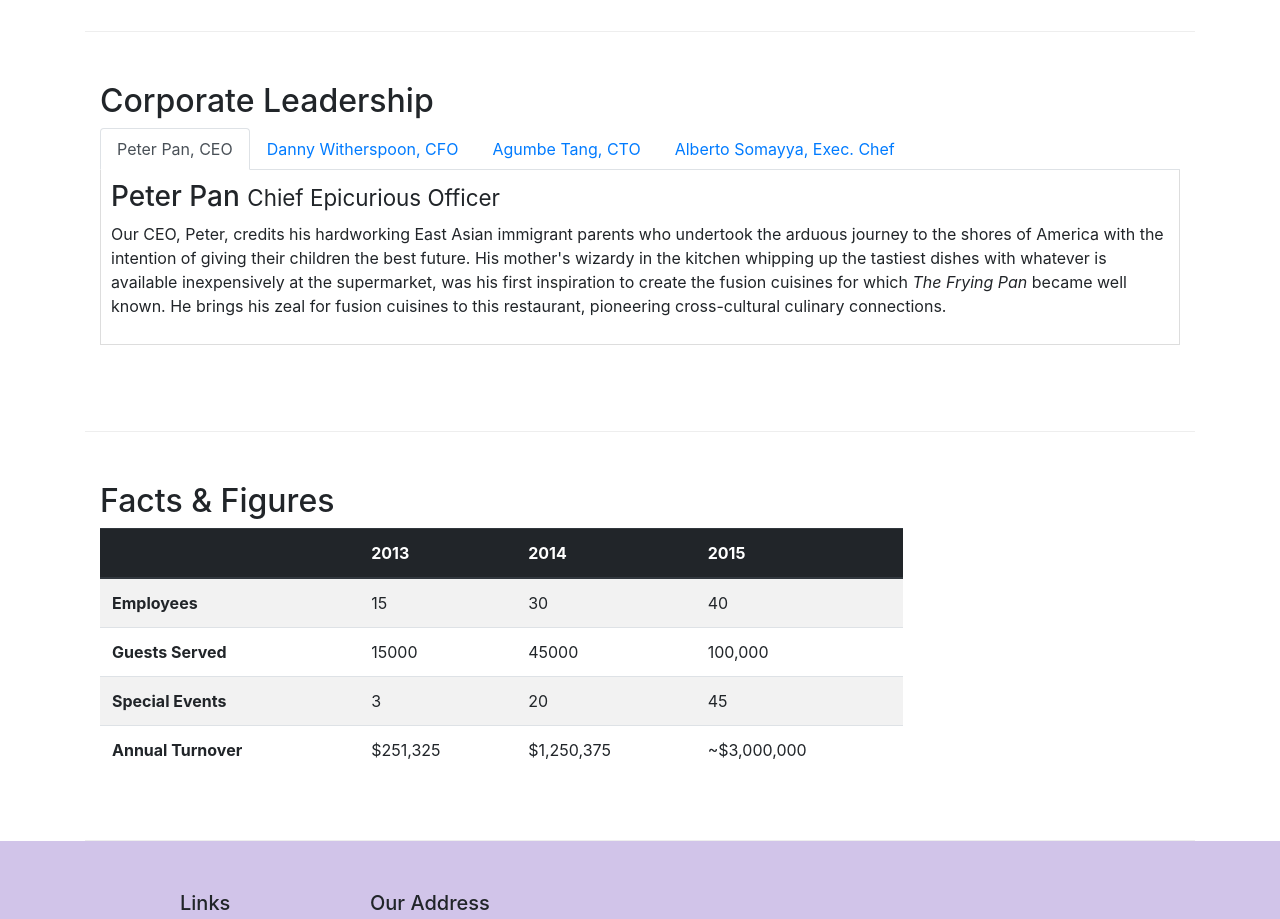
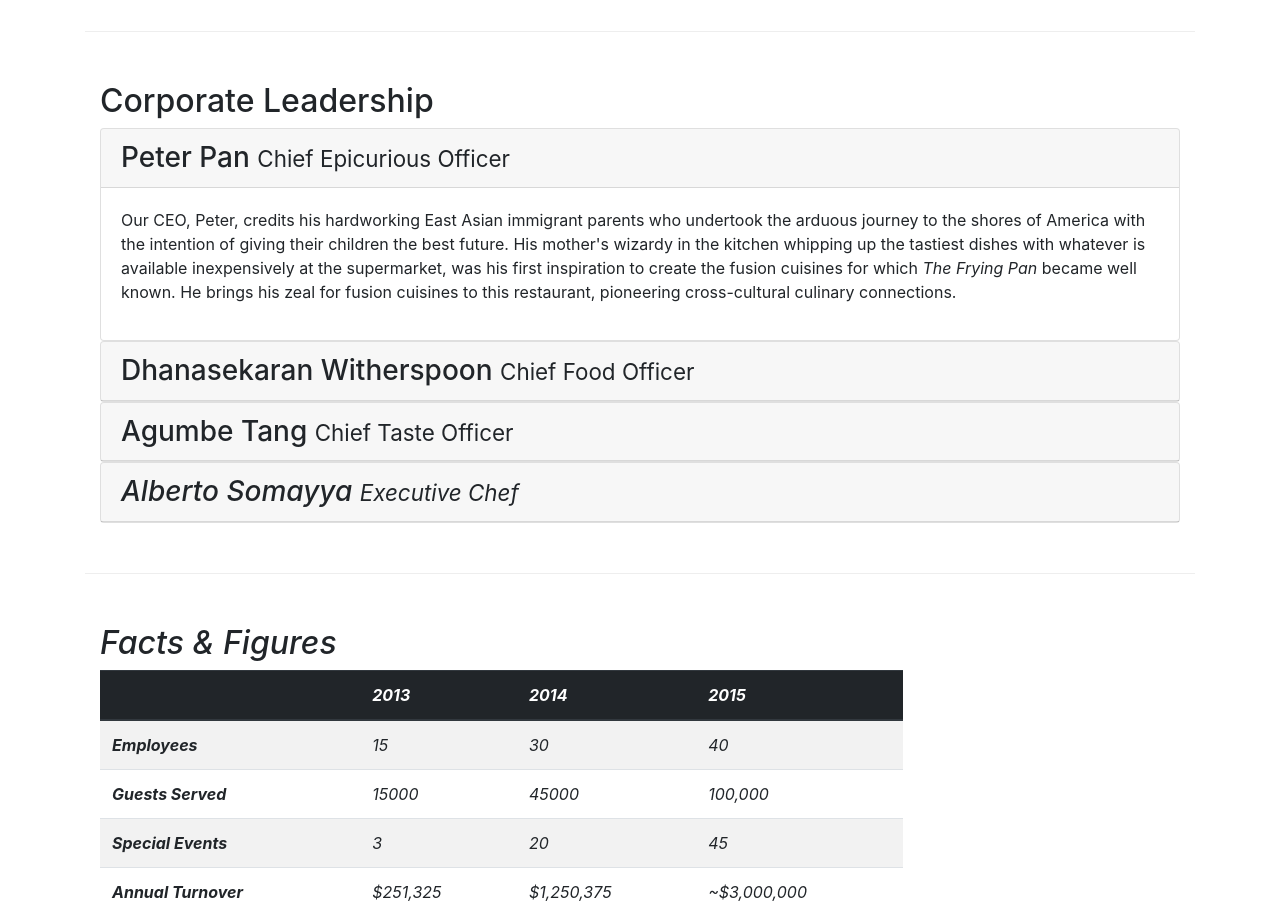
Before and after one commit to ibrahimrehman1/Restorante-ConFusion, a website: page aboutus.html in a window 1280 px wide. Shown: the part 940-1859 px from the top of the page. Drawn offline with nearby package versions, Linux system fonts and the light colour scheme.

Commit message:
Accordion

```diff
--- a/aboutus.html
+++ b/aboutus.html
@@ -18,7 +18,7 @@
             <button type="button" class="navbar-toggler" data-toggle="collapse" data-target="#Navbar">
                 <span class="navbar-toggler-icon"></span>
             </button>
-            <a href="./index.html" class="navbar-brand d-none d-sm-block">Ristorante Con Fusion</a>
+            <a href="#" class="navbar-brand d-none d-sm-block"> <a class="navbar-brand mr-auto" href="./index.html"><img src="img/logo.png" height="30" width="41"></a></a>
             <div class="collapse navbar-collapse" id="Navbar">
                 <ul class="navbar-nav mr-auto">
                     <li class="nav-item"><a href="./index.html" class="nav-link"><i class="fa fa-home fa-lg"></i> Home</a></li>
@@ -101,34 +101,65 @@
         <div class="row row-content">
             <div class="col-12">
                 <h2>Corporate Leadership</h2>
-                <ul class="nav nav-tabs">
-                    <li class="nav-item"><a href="#peter" class="nav-link active" data-toggle="tab" role="tab">Peter Pan, CEO</a></li>
-                    <li class="nav-item"><a href="#danny" class="nav-link" data-toggle="tab" role="tab">Danny Witherspoon, CFO</a></li>
-                    <li class="nav-item"><a href="#agumbe" class="nav-link" data-toggle="tab" role="tab">Agumbe Tang, CTO</a></li>
-                    <li class="nav-item"><a href="#alberto" class="nav-link" data-toggle="tab" role="tab">Alberto Somayya, Exec. Chef</a></li>
-                </ul>
-
-                <div class="tab-content">
-                    <div class="tab-pane show active fade" id="peter" role="tabpanel">
-                        <h3>Peter Pan <small>Chief Epicurious Officer</small></h3>
-                        <p class="d-none d-sm-block">Our CEO, Peter, credits his hardworking East Asian immigrant parents who undertook the arduous journey to the shores of America with the intention of giving their children the best future. His mother's wizardy in the kitchen whipping up the tastiest dishes with whatever is available inexpensively at the supermarket, was his first inspiration to create the fusion cuisines for which <em>The Frying Pan</em> became well known. He brings his zeal for fusion cuisines to this restaurant, pioneering cross-cultural culinary connections.</p>
+                <div id="accordion">
+                    <div class="card">
+                        <div class="card-header" role="tab" id="peterhead">
+                        <h3 class="mb-0">
+                            <a data-toggle="collapse" data-target="#peter">
+                            Peter Pan <small>Chief Epicurious Officer</small>
+                            </a>
+                        </h3>
+                        </div>
+                        <div class="collapse show" id="peter" data-parent="#accordion">
+                            <div class="card-body">
+                                <p class="d-none d-sm-block">Our CEO, Peter, credits his hardworking East Asian immigrant parents who undertook the arduous journey to the shores of America with the intention of giving their children the best future. His mother's wizardy in the kitchen whipping up the tastiest dishes with whatever is available inexpensively at the supermarket, was his first inspiration to create the fusion cuisines for which <em>The Frying Pan</em> became well known. He brings his zeal for fusion cuisines to this restaurant, pioneering cross-cultural culinary connections.</p>
+                            </div>
+                        </div>
                     </div>
-                    <div class="tab-pane fade" id="danny" role="tabpanel">
-                        <h3>Dhanasekaran Witherspoon <small>Chief Food Officer</small></h3>
-                        <p class="d-none d-sm-block">Our CFO, Danny, as he is affectionately referred to by his colleagues, comes from a long established family tradition in farming and produce. His experiences growing up on a farm in the Australian outback gave him great appreciation for varieties of food sources. As he puts it in his own words, <em>Everything that runs, wins, and everything that stays, pays!</em></p>
+                    <div class="card">
+                        <div class="card-header" role="tab" id="dannyhead">
+                            <h3 class="mb-0">
+                                <a data-toggle="collapse" data-target="#danny">
+                                Dhanasekaran Witherspoon <small>Chief Food Officer</small>
+                                </a>
+                            </h3>
+                        </div>
+                        <div class="collapse" id="danny" data-parent="#accordion">
+                            <div class="card-body">
+                                <p class="d-none d-sm-block">Our CFO, Danny, as he is affectionately referred to by his colleagues, comes from a long established family tradition in farming and produce. His experiences growing up on a farm in the Australian outback gave him great appreciation for varieties of food sources. As he puts it in his own words, <em>Everything that runs, wins, and everything that stays, pays!</em></p>
+                            </div>
+                        </div>
                     </div>
-                    <div class="tab-pane fade" id="agumbe" role="tabpanel">
-                        <h3>Agumbe Tang <small>Chief Taste Officer</small></h3>
-                        <p class="d-none d-sm-block">Blessed with the most discerning gustatory sense, Agumbe, our CTO, personally ensures that every dish that we serve meets his exacting tastes. Our chefs dread the tongue lashing that ensues if their dish does not meet his exacting standards. He lives by his motto, <em>You click only if you survive my lick.</em></p>
+                    <div class="card">
+                        <div class="card-header" role="tab" id="agumbehead">
+                            <h3 class="mb-0">
+                                <a data-toggle="collapse" data-target="#agumbe">
+                                    Agumbe Tang <small>Chief Taste Officer</small>
+                                </a>
+                            </h3>
+                        </div>
+                        <div class="collapse" id="agumbe" data-parent="#accordion">
+                            <div class="card-body">
+                                <p class="d-none d-sm-block">Blessed with the most discerning gustatory sense, Agumbe, our CTO, personally ensures that every dish that we serve meets his exacting tastes. Our chefs dread the tongue lashing that ensues if their dish does not meet his exacting standards. He lives by his motto, <em>You click only if you survive my lick.</p>
+                            </div>
+                        </div>
                     </div>
-                    <div class="tab-pane fade" id="alberto" role="tabpanel">
-                        <h3>Alberto Somayya <small>Executive Chef</small></h3>
-                        <p class="d-none d-sm-block">Award winning three-star Michelin chef with wide International experience having worked closely with whos-who in the culinary world, he specializes in creating mouthwatering Indo-Italian fusion experiences. He says, <em>Put together the cuisines from the two craziest cultures, and you get a winning hit! Amma Mia!</em></p>
+                    <div class="card">
+                        <div class="card-header" role="tab" id="albertohead">
+                            <h3 class="mb-0">
+                                <a data-toggle="collapse" data-target="#alberto">
+                                Alberto Somayya <small>Executive Chef</small>
+                                </a>
+                            </h3>
+                        </div>
+                        <div class="collapse" id="alberto" data-parent="#accordion">
+                            <div class="card-body">
+                                <p class="d-none d-sm-block">Award winning three-star Michelin chef with wide International experience having worked closely with whos-who in the culinary world, he specializes in creating mouthwatering Indo-Italian fusion experiences. He says, <em>Put together the cuisines from the two craziest cultures, and you get a winning hit! Amma Mia!</em></p>
+                            </div>
+                        </div>
                     </div>
                 </div>
-
             </div>
-
        </div>
 
        <div class="row row-content">
```
Also changed, not shown: contactus.html (+1 -1 lines), 1 other file.
